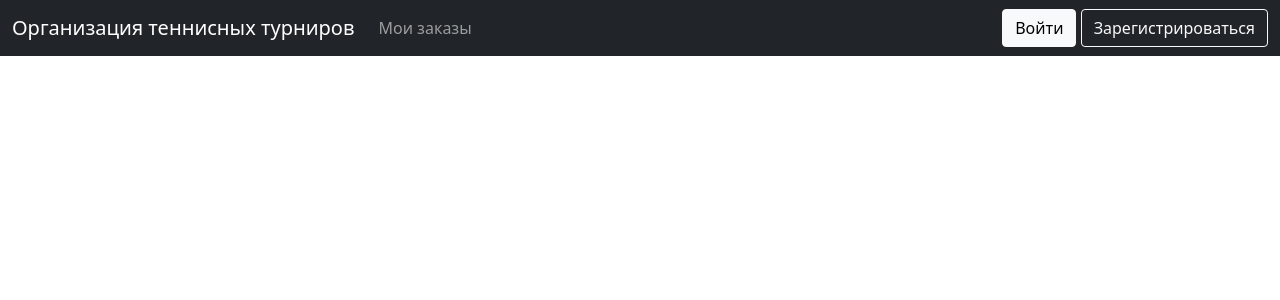
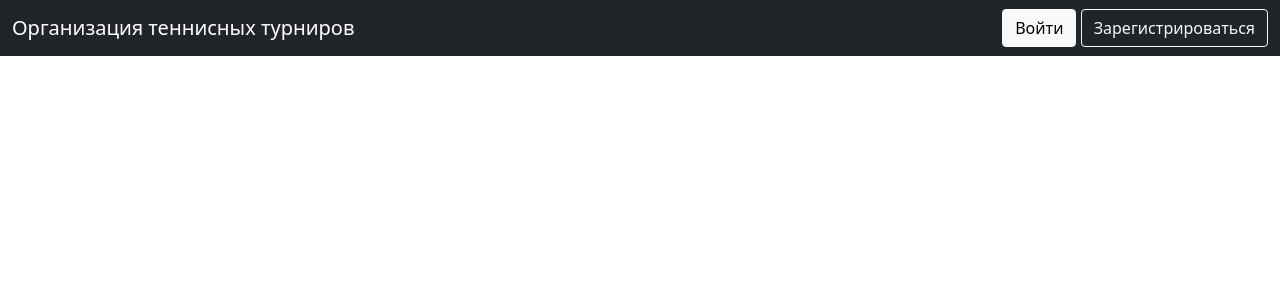
Before and after one commit to VladZainullin/tennis_tournaments, a Django app: page / in a window 1280 px wide. Shown: the top 300 px of the page. Run offline with Django 4.2, Linux system fonts and the light colour scheme.

Commit message:
Убирает лишнее из navbar

```diff
--- a/templates/navbar.html
+++ b/templates/navbar.html
@@ -6,17 +6,6 @@
         </a>
         <div class="collapse navbar-collapse" id="navbarNav">
             <ul class="navbar-nav">
-                {% if not user.is_staff %}
-                    <li class="nav-item">
-                        <a class="nav-link" href="{% url 'get_user_orders' %}">Мои заказы</a>
-                    </li>
-                {% else %}
-                    {% if not user.is_superuser %}
-                        <li class="nav-item">
-                            <a class="nav-link" href="{% url 'get_processing_orders' %}">Заказы пользователя</a>
-                        </li>
-                    {% endif %}
-                {% endif %}
                 {% if user.is_superuser %}
                     <li class="nav-item">
                         <a class="nav-link" href="http://127.0.0.1:8000/admin">Панель администратора</a>
```
